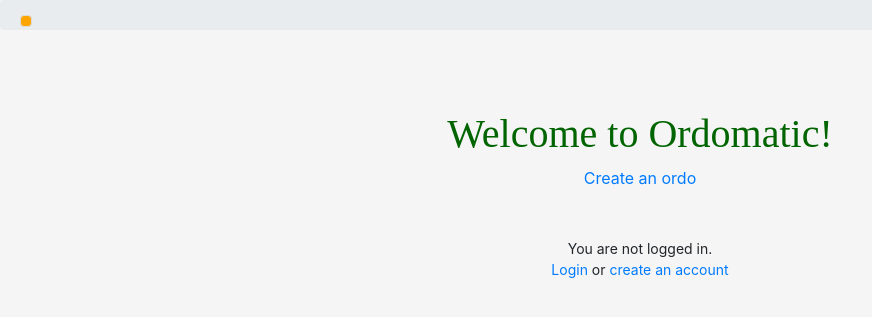
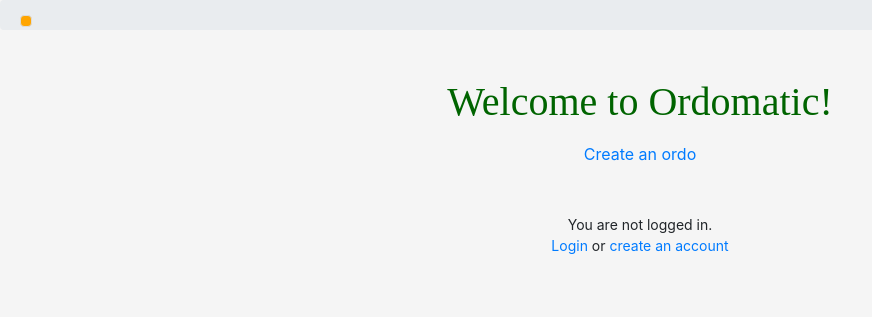
Before and after one commit to BrRoman/ordomatic-django, a Django app: template ordomatic/apps/main/templates/main/home.html in a window 1280 px wide. Shown: the part 69-386 px from the top of the page, without its empty margins (0-872 px from the left). Run offline with Django 3.2, Linux system fonts and the light colour scheme; the template is opened without the code that fills it, so the values that code supplies are empty; style sheets or scripts are compiled from the project's sources; some libraries are stand-ins or nearby versions; some web fonts are replaced.

Commit message:
Home page and menu: minor improvements.

```diff
--- a/ordomatic/apps/main/templates/main/home.html
+++ b/ordomatic/apps/main/templates/main/home.html
@@ -1,13 +1,17 @@
 {% extends 'main.html' %}
 
 {% block content %}
-    <h1 class="mt-5 mb-2">Welcome to Ordomatic!</h1>
+    {% if user.is_authenticated %}
+        <h4>{{ user }}</h4>
+    {% endif %}
 
-    <a href={% url 'main:ordo' %}>Create an ordo</a>
+    <h1 class="my-3">Welcome to Ordomatic!</h1>
 
     {% if user.is_authenticated %}
         <a href={% url 'calendars:calendars_list' %}>Manage your calendars</a>
     {% endif %}
+
+    <a href={% url 'main:ordo' %}>Create an ordo</a>
 
     <div class="mt-5 d-flex flex-column text-center">
         {% if user.is_authenticated %}
--- a/ordomatic/templates/main.html
+++ b/ordomatic/templates/main.html
@@ -37,7 +37,7 @@
                             <a href={% url 'accounts:details' %} class="user font-weight-bold mb-2">
                                 <span class="fas fa-user grey mr-2"></span>{{ user }}
                             </a>
-                            <a href={% url 'calendars:calendars_list' %}>My ordos</a>
+                            <a href={% url 'calendars:calendars_list' %}>Manage your calendars</a>
                         {% endif %}
 
                         <a href={% url 'main:ordo' %}>Create an ordo</a>
```
